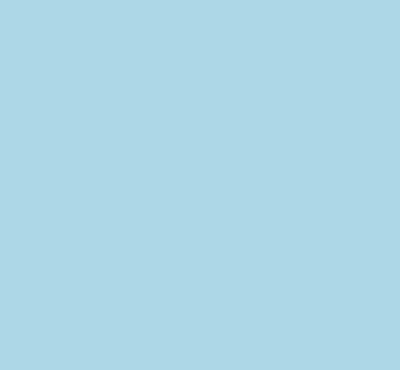
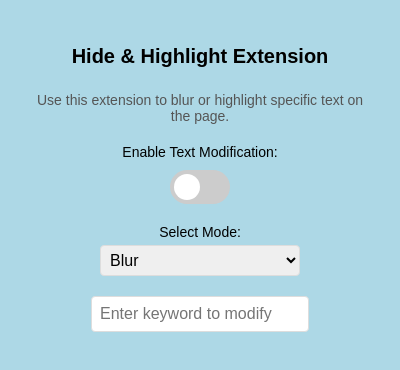
Before and after one commit to MarkAlexI/Hide-HighlightExtChrome, a browser extension: page popup.html in a window 400 px wide. Drawn offline with Linux system fonts and the light colour scheme.

Commit message:
Added html and styles.

```diff
--- a/popup.html
+++ b/popup.html
@@ -5,12 +5,29 @@
   <meta charset="UTF-8">
   <meta name="viewport" content="width=device-width, initial-scale=1">
   <link rel="stylesheet" href="styles/popup.css">
-  <title></title>
+  <title>Hide & Highlight</title>
 </head>
 
 <body>
+  <div class="container">
+    <h2>Hide & Highlight Extension</h2>
+    <p>Use this extension to blur or highlight specific text on the page.</p>
 
-<script src="scripts/popup.js"></script>
+    <label for="toggle-visibility">Enable Text Modification:</label>
+    <label class="toggle-switch">
+      <input id="toggle-visibility" type="checkbox">
+      <span class="switch-slider"></span>
+    </label>
+
+    <label for="mode-select">Select Mode:</label>
+    <select id="mode-select">
+      <option value="blur">Blur</option>
+      <option value="highlight">Highlight</option>
+    </select>
+
+    <input class="text-input" id="blur-text" type="text" placeholder="Enter keyword to modify">
+  </div>
+  <script src="scripts/popup.js"></script>
 </body>
 
 </html>
--- a/styles/popup.css
+++ b/styles/popup.css
@@ -1,3 +1,96 @@
 body {
+  min-width: 10rem;
   background-color: lightblue;
 }
+
+.container {
+  display: flex;
+  flex-direction: column;
+  align-items: center;
+  justify-content: center;
+  padding: 20px;
+  font-family: Arial, sans-serif;
+  text-align: center;
+}
+
+h2 {
+  margin-bottom: 10px;
+  font-size: 20px;
+}
+
+p {
+  margin-bottom: 15px;
+  font-size: 14px;
+  color: #555;
+}
+
+label {
+  margin: 5px 0;
+  font-size: 14px;
+}
+
+.toggle-switch {
+  position: relative;
+  width: 60px;
+  height: 34px;
+  margin-bottom: 15px;
+}
+
+.toggle-switch input {
+  display: none;
+}
+
+.switch-slider {
+  position: absolute;
+  cursor: pointer;
+  top: 0;
+  left: 0;
+  right: 0;
+  bottom: 0;
+  background-color: #ccc;
+  transition: 0.4s;
+  border-radius: 34px;
+}
+
+.switch-slider:before {
+  position: absolute;
+  content: "";
+  height: 26px;
+  width: 26px;
+  left: 4px;
+  bottom: 4px;
+  background-color: white;
+  transition: 0.4s;
+  border-radius: 50%;
+}
+
+input:checked+.switch-slider {
+  background-color: #4caf50;
+}
+
+input:checked+.switch-slider:before {
+  transform: translateX(26px);
+}
+
+.text-input {
+  margin-top: 10px;
+  padding: 8px;
+  width: 80%;
+  font-size: 16px;
+  border: 1px solid #ddd;
+  border-radius: 4px;
+}
+
+select,
+input {
+  max-width: 200px;
+}
+
+select {
+  margin-bottom: 10px;
+  padding: 5px;
+  font-size: 16px;
+  width: 80%;
+  border: 1px solid #ddd;
+  border-radius: 4px;
+}
```
Also changed, not shown: manifest.json.
